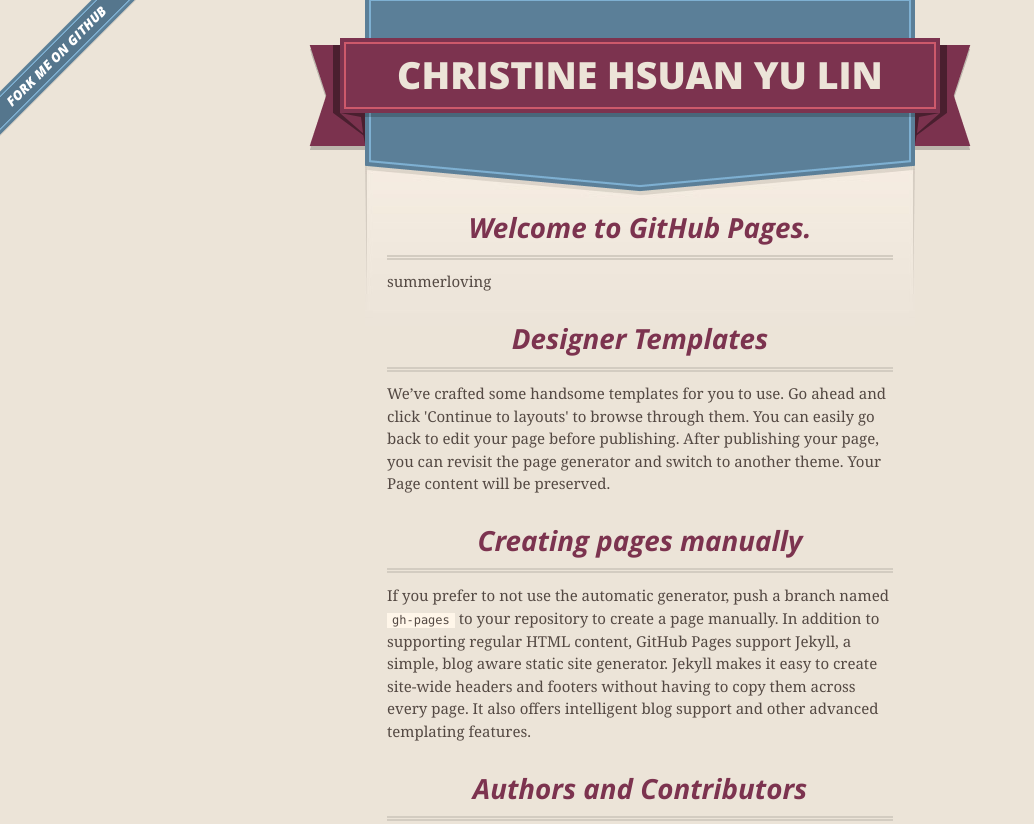
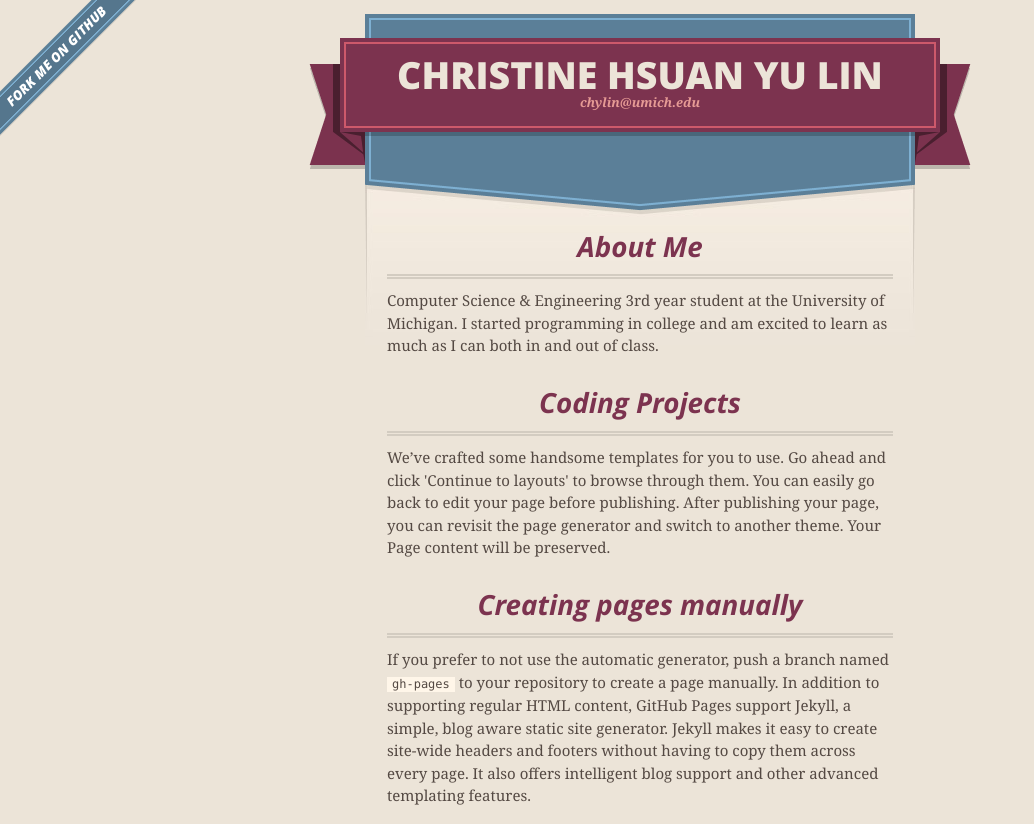
Before and after one commit to chylin/chylin.github.io, a plain HTML site: page index.html in a window 1280 px wide. Shown: the top 824 px of the page, without its empty margins (0-1034 px from the left). Drawn offline with nearby package versions, Linux system fonts and the light colour scheme.

Commit message:
Update index.html

```diff
--- a/index.html
+++ b/index.html
@@ -28,7 +28,7 @@
         <span class="ribbon-outer">
           <span class="ribbon-inner">
             <h1>Christine Hsuan Yu Lin</h1>
-            <h2></h2>
+            <h2>chylin@umich.edu</h2>
           </span>
           <span class="left-tail"></span>
           <span class="right-tail"></span>
@@ -46,12 +46,13 @@
 
       <section id="main_content">
         <h3>
-<a id="why" class="anchor" href="#welcome-to-github-pages" aria-hidden="true"><span class="octicon octicon-link"></span></a>Welcome to GitHub Pages.</h3>
+<a id="about-me" class="anchor" href="#About-Me" aria-hidden="true"><span class="octicon octicon-link"></span></a>About Me</h3>
 
-<p>summerloving</p>
+<p>Computer Science & Engineering 3rd year student at the University of Michigan. I started programming in college and am excited to learn as much as I can
+both in and out of class.</p>
 
 <h3>
-<a id="designer-templates" class="anchor" href="#designer-templates" aria-hidden="true"><span class="octicon octicon-link"></span></a>Designer Templates</h3>
+<a id="designer-templates" class="anchor" href="#designer-templates" aria-hidden="true"><span class="octicon octicon-link"></span></a>Coding Projects</h3>
 
 <p>We’ve crafted some handsome templates for you to use. Go ahead and click 'Continue to layouts' to browse through them. You can easily go back to edit your page before publishing. After publishing your page, you can revisit the page generator and switch to another theme. Your Page content will be preserved.</p>
 
```
